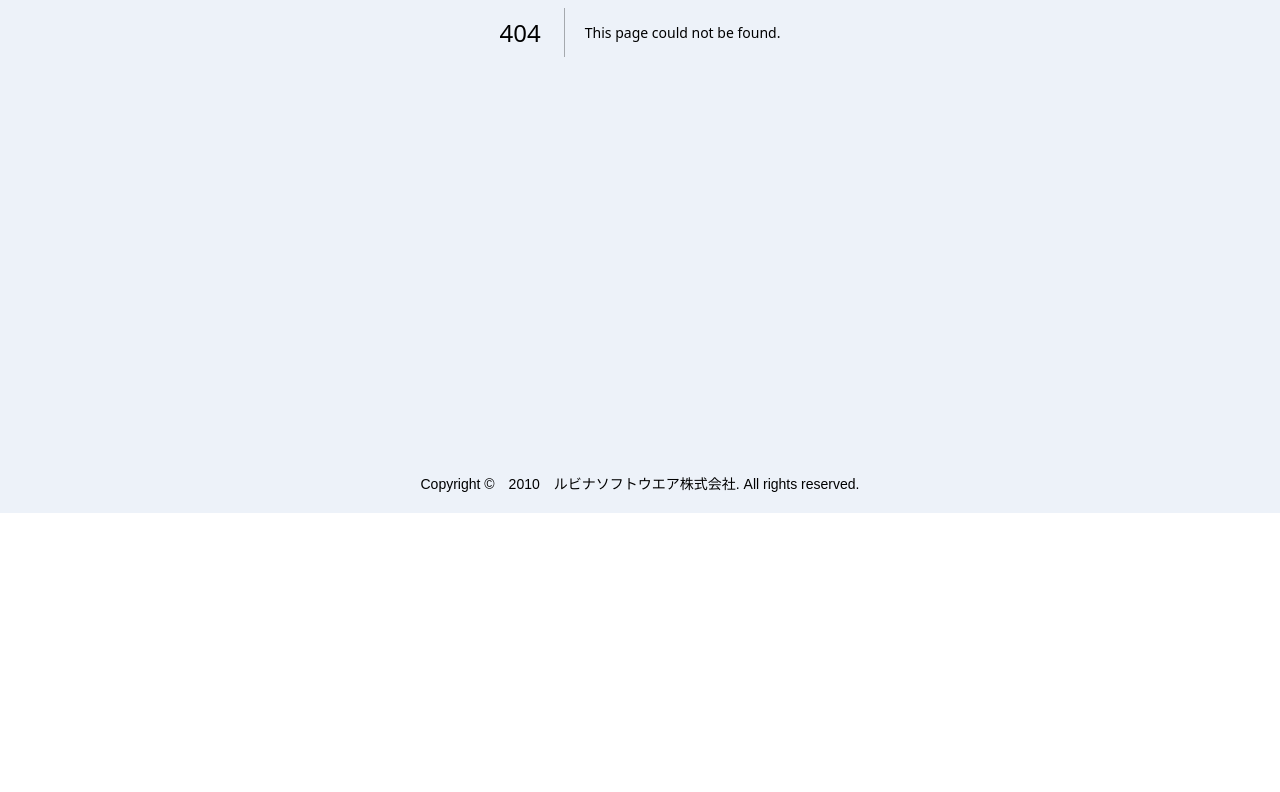
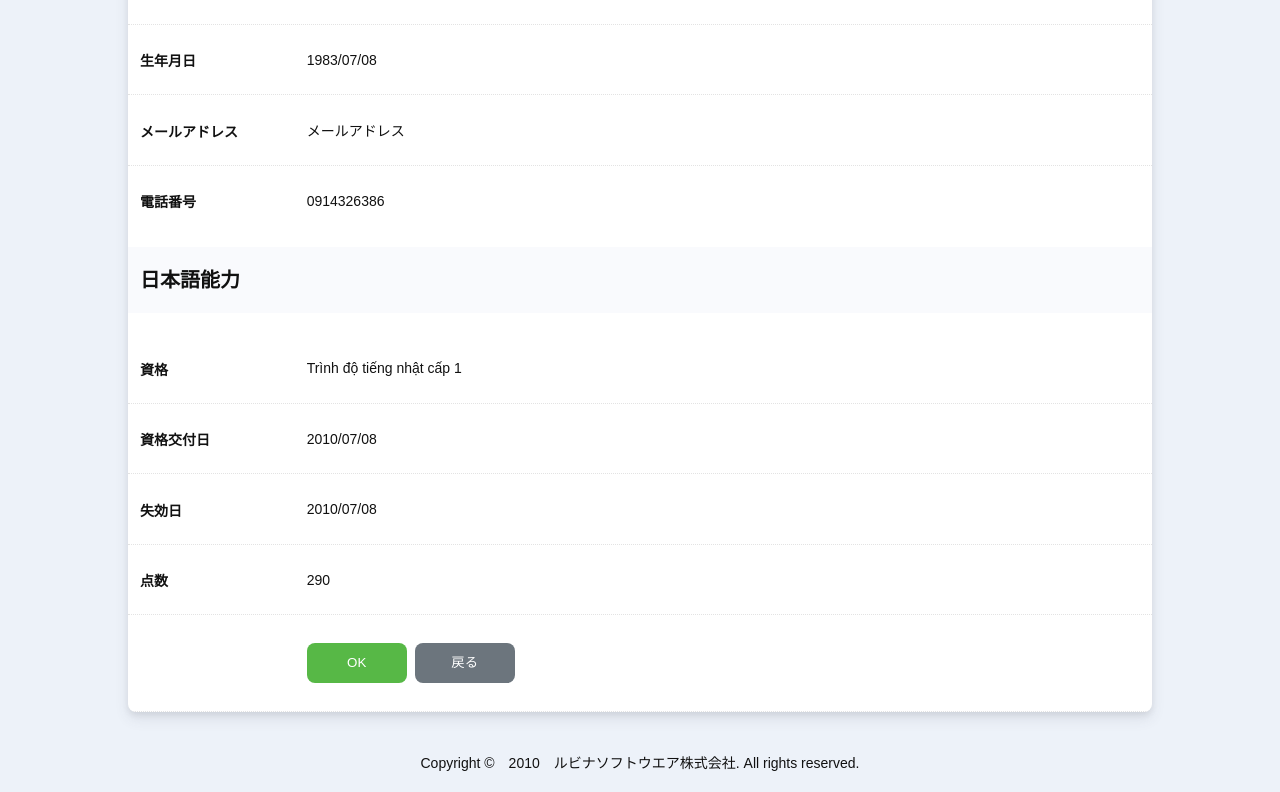
Before and after one commit to nguyenduykhanhit04/manageEmployees, a Next.js app in the folder frontend/: page /employees/adm005 in a window 1280 px wide. Before the commit this address had no page. Shown: the part 466-1258 px from the top of the page. Before the commit the page ends 979 px from the top, so only its background shows below. Built offline with nearby package versions, Linux system fonts and the light colour scheme; sample sign-in values are in the browser's storage.

Commit message:
Đổi tên đường dẫn cho đúng với các màn hình

```diff
--- a/frontend/app/(protected)/employees/detail/page.tsx
+++ b/frontend/app/(protected)/employees/adm003/page.tsx
@@ -3,6 +3,7 @@
 import React, { Suspense } from 'react';
 import { useAuth } from '@/hooks/useAuth';
 import { useRouter, useSearchParams } from 'next/navigation';
+import { ROUTES } from '@/lib/constants';
 import { SYSTEM_MESSAGES } from '@/lib/constants/messages';
 
 function EmployeeDetailContent() {
@@ -11,14 +12,14 @@ function EmployeeDetailContent() {
   const searchParams = useSearchParams();
 
   // Đọc returnTo từ URL nếu có, mặc định là /employees/adm002
-  const returnTo = searchParams.get('returnTo') || '/employees/adm002';
+  const returnTo = searchParams.get('returnTo') || ROUTES.EMPLOYEE_LIST;
 
   const handleBack = () => {
     router.push(returnTo);
   };
 
   const handleEdit = () => {
-    const editUrl = `/employees/edit?returnTo=${encodeURIComponent(returnTo)}`;
+    const editUrl = `${ROUTES.EMPLOYEE_EDIT}?returnTo=${encodeURIComponent(returnTo)}`;
     router.push(editUrl);
   };
 
--- a/frontend/app/(protected)/employees/edit/page.tsx
+++ b/frontend/app/(protected)/employees/adm004/page.tsx
@@ -5,6 +5,7 @@ import { useAuth } from '@/hooks/useAuth';
 import { useRouter, useSearchParams } from 'next/navigation';
 import DatePicker from 'react-datepicker';
 import 'react-datepicker/dist/react-datepicker.css';
+import { ROUTES } from '@/lib/constants';
 import { SYSTEM_MESSAGES } from '@/lib/constants/messages';
 
 function EmployeeEditContent() {
@@ -13,7 +14,7 @@ function EmployeeEditContent() {
   const searchParams = useSearchParams();
 
   // Đọc returnTo từ URL nếu có, mặc định là /employees/adm002
-  const returnTo = searchParams.get('returnTo') || '/employees/adm002';
+  const returnTo = searchParams.get('returnTo') || ROUTES.EMPLOYEE_LIST;
 
   const [birthDate, setBirthDate] = useState<Date | null>(null);
   const [certificationStartDate, setCertificationStartDate] = useState<Date | null>(null);
@@ -24,7 +25,7 @@ function EmployeeEditContent() {
   const certificationEndDateRef = useRef<DatePicker>(null);
 
   const handleConfirm = () => {
-    router.push('/employees/confirm');
+    router.push(ROUTES.EMPLOYEE_CONFIRM);
   };
 
   const handleBack = () => {
--- a/frontend/app/(protected)/employees/confirm/page.tsx
+++ b/frontend/app/(protected)/employees/adm005/page.tsx
@@ -2,6 +2,7 @@
 
 import { useAuth } from '@/hooks/useAuth';
 import { useRouter } from 'next/navigation';
+import { ROUTES } from '@/lib/constants';
 
 export default function EmployeeConfirmPage() {
   useAuth();
@@ -61,8 +62,8 @@ export default function EmployeeConfirmPage() {
           </li>
           <li className="form-group row d-flex">
             <div className="btn-group col-sm col-sm-10 ml">
-              <button type="button" onClick={() => router.push('/employees/complete')} className="btn btn-primary btn-sm">OK</button>
-              <button type="button" onClick={() => router.push('/employees/edit')} className="btn btn-secondary btn-sm">戻る</button>
+              <button type="button" onClick={() => router.push(ROUTES.EMPLOYEE_COMPLETE)} className="btn btn-primary btn-sm">OK</button>
+              <button type="button" onClick={() => router.push(ROUTES.EMPLOYEE_EDIT)} className="btn btn-secondary btn-sm">戻る</button>
             </div>
           </li>
         </ul>
--- a/frontend/app/(protected)/employees/complete/page.tsx
+++ b/frontend/app/(protected)/employees/adm006/page.tsx
@@ -2,6 +2,7 @@
 
 import { useAuth } from '@/hooks/useAuth';
 import { useRouter } from 'next/navigation';
+import { ROUTES } from '@/lib/constants';
 
 export default function EmployeeCompletePage() {
   useAuth();
@@ -11,7 +12,7 @@ export default function EmployeeCompletePage() {
       <div className="notification-box">
         <h1 className="msg-title">ユーザの登録が完了しました。 or ユーザの更新が完了しました。 or ユーザの削除が完了しました。</h1>
         <div className="notification-box-btn">
-          <button type="button" onClick={() => router.push('/employees/adm002')} className="btn btn-primary btn-sm">OK</button>
+          <button type="button" onClick={() => router.push(ROUTES.EMPLOYEE_LIST)} className="btn btn-primary btn-sm">OK</button>
         </div>
       </div>
     </div>
--- a/frontend/lib/constants/index.ts
+++ b/frontend/lib/constants/index.ts
@@ -47,11 +47,11 @@ export const ROUTES = {
   HOME: '/',
   LOGIN: '/login',
   EMPLOYEE_LIST: '/employees/adm002',
-  EMPLOYEE_ADD: '/employees/edit',
-  EMPLOYEE_EDIT: '/employees/edit',
-  EMPLOYEE_DETAIL: '/employees/detail',
-  EMPLOYEE_CONFIRM: '/employees/confirm',
-  EMPLOYEE_COMPLETE: '/employees/complete',
+  EMPLOYEE_DETAIL: '/employees/adm003',
+  EMPLOYEE_ADD: '/employees/adm004',
+  EMPLOYEE_EDIT: '/employees/adm004',
+  EMPLOYEE_CONFIRM: '/employees/adm005',
+  EMPLOYEE_COMPLETE: '/employees/adm006',
 } as const;
 
 /**
```
Also changed, not shown: 2 other files (tests, documents, lock files or other folders).
